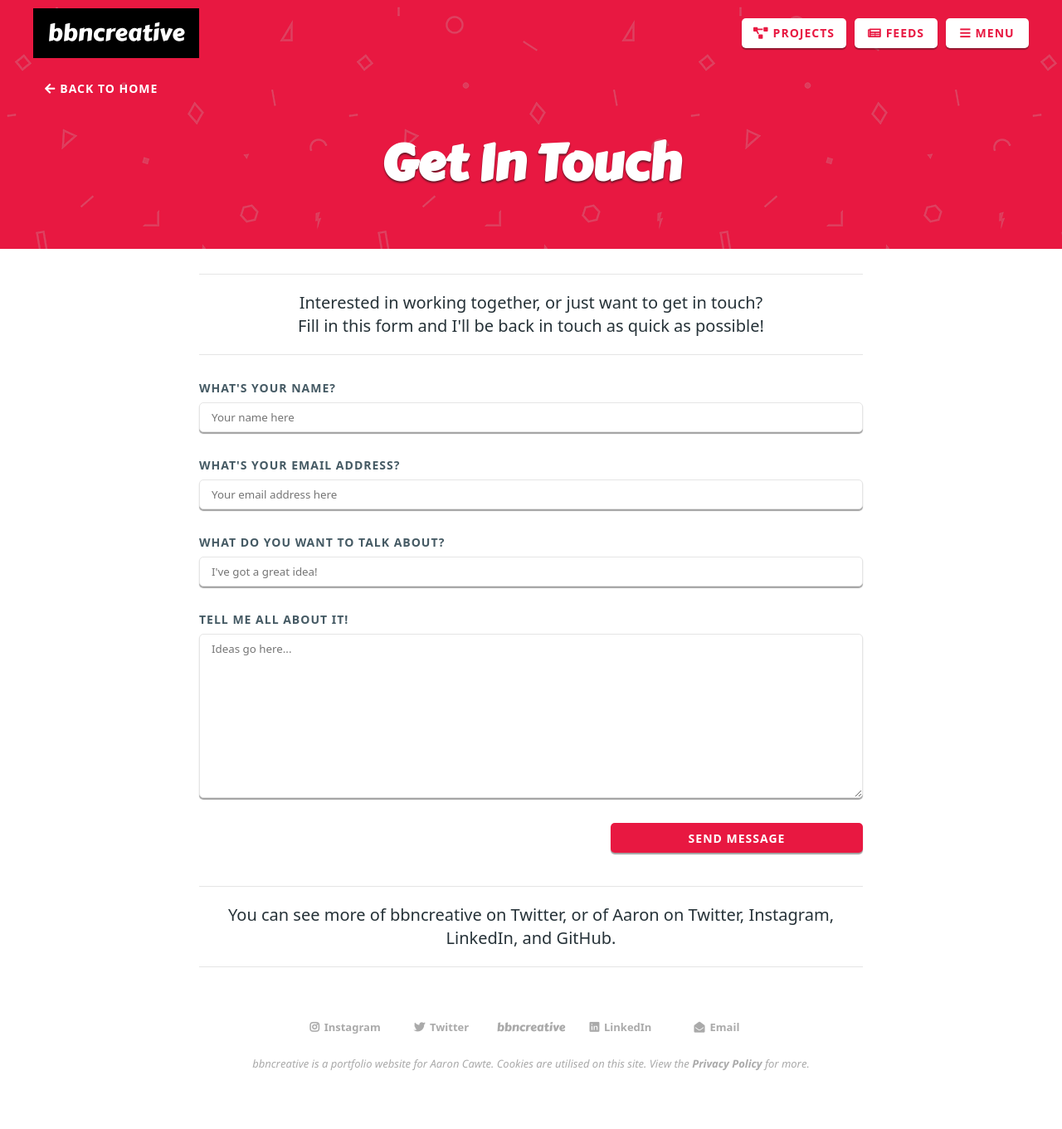
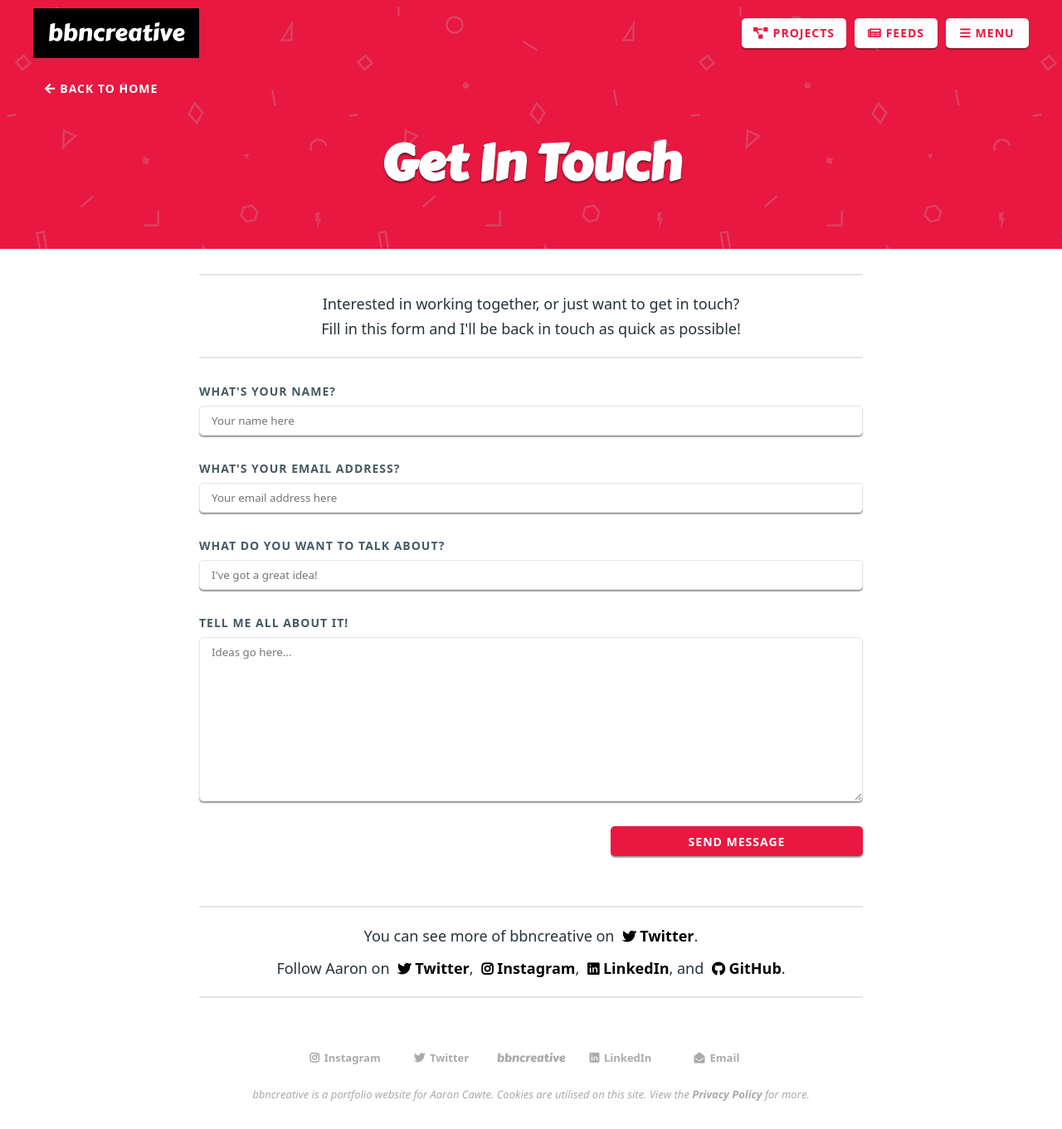
Before and after one commit to aaroncawte/bbncreative-django, a Django app: page /contact in a window 1280 px wide. Shown: the whole page at 83% size. Before the commit the page ends 1290 px from the top, so only its background shows below. Run offline with Django 3.2, Linux system fonts and the light colour scheme; data that the repository does not hold is empty; some libraries are stand-ins or nearby versions; some web fonts are replaced.

Commit message:
Improved social media links.

```diff
--- a/static/style/_definitions.scss
+++ b/static/style/_definitions.scss
@@ -16,6 +16,7 @@ $footer-text: #aaa;
 $instagram-color: #833ab4;
 $twitter-color: #1da1f2;
 $linkedin-color: #0077b5;
+$github-color: #333;
 
 $logo-background: black;
 $logo-colour: white;
@@ -142,7 +143,7 @@ a.no-text-decoration {
 
 /* Element selection
    ======================================================================== */
-html, body, p, strong, em, span, br, a, img, div, button, input, label, h1, h2, h3, h4, h5, h6 {
+html, body, p, i, strong, em, span, br, a, img, div, button, input, label, h1, h2, h3, h4, h5, h6 {
 	&::-moz-selection {
 		background-color: $bbn2;
 		color: #fff;
--- a/static/style/_structure.scss
+++ b/static/style/_structure.scss
@@ -699,12 +699,20 @@ nav {
 	padding: 10px 5px;
 	color: $blue-grey2;
 	text-align: center;
-	border-top: 1px solid $off-white;
-	border-bottom: 1px solid $off-white;
+	border-top: 2px solid $off-white;
+	border-bottom: 2px solid $off-white;
 	p {
 		font-family: $font_sans;
-		font-size: 20px;
-		line-height: 28px;
+		font-size: 18px;
+		line-height: 30px;
+		a {
+			display: inline-block;
+			word-break: keep-all;
+		}
+		i {
+			font-size: 16px;
+			margin: 0 5px;
+		}
 	}
 }
 
@@ -854,9 +862,13 @@ nav {
 		width: 100%;
 		margin-bottom: 30px;
 	}
-	.g-recaptcha, input[type="submit"] {
+	.g-recaptcha {
 		width: 304px;
 		margin: 10px 0 10px auto;
+	}
+	input[type="submit"] {
+		width: 304px;
+		margin-left: auto;
 	}
 }
 /* Footer and components
@@ -957,3 +969,7 @@ footer {
 #linkedinLink:hover {
 	color: $linkedin-color;
 }
+
+#githubLink:hover {
+	color: $github-color;
+}
--- a/static/style/style.css
+++ b/static/style/style.css
@@ -117,11 +117,11 @@ a.no-text-decoration:link, a.no-text-decoration:hover, a.no-text-decoration:acti
 
 /* Element selection
    ======================================================================== */
-html::-moz-selection, body::-moz-selection, p::-moz-selection, strong::-moz-selection, em::-moz-selection, span::-moz-selection, br::-moz-selection, a::-moz-selection, img::-moz-selection, div::-moz-selection, button::-moz-selection, input::-moz-selection, label::-moz-selection, h1::-moz-selection, h2::-moz-selection, h3::-moz-selection, h4::-moz-selection, h5::-moz-selection, h6::-moz-selection {
+html::-moz-selection, body::-moz-selection, p::-moz-selection, i::-moz-selection, strong::-moz-selection, em::-moz-selection, span::-moz-selection, br::-moz-selection, a::-moz-selection, img::-moz-selection, div::-moz-selection, button::-moz-selection, input::-moz-selection, label::-moz-selection, h1::-moz-selection, h2::-moz-selection, h3::-moz-selection, h4::-moz-selection, h5::-moz-selection, h6::-moz-selection {
   background-color: #cc2369;
   color: #fff; }
 
-html::selection, body::selection, p::selection, strong::selection, em::selection, span::selection, br::selection, a::selection, img::selection, div::selection, button::selection, input::selection, label::selection, h1::selection, h2::selection, h3::selection, h4::selection, h5::selection, h6::selection {
+html::selection, body::selection, p::selection, i::selection, strong::selection, em::selection, span::selection, br::selection, a::selection, img::selection, div::selection, button::selection, input::selection, label::selection, h1::selection, h2::selection, h3::selection, h4::selection, h5::selection, h6::selection {
   background-color: #cc2369;
   color: #fff; }
 
@@ -1009,14 +1009,24 @@ nav {
   padding: 10px 5px;
   color: #263238;
   text-align: center;
-  border-top: 1px solid #e5e5e5;
- border-bottom: 1px solid #e5e5e5;
+ border-top: 2px solid #e5e5e5;
+ border-bottom: 2px solid #e5e5e5;
 }
 
 .centre-bio p {
  font-family: "Noto Sans", sans-serif;
- font-size: 20px;
- line-height: 28px;
+ font-size: 18px;
+ line-height: 30px;
+}
+
+.centre-bio p a {
+ display: inline-block;
+ word-break: keep-all;
+}
+
+.centre-bio p i {
+ font-size: 16px;
+ margin: 0 5px;
 }
 
 .protected-warning {
@@ -1159,7 +1169,6 @@ nav {
 	font-size: 64px;
  }
 }
-
 /* Contact Page
 	 ======================================================================== */
 #contactForm {
@@ -1173,9 +1182,14 @@ nav {
  margin-bottom: 30px;
 }
 
-#contactForm .g-recaptcha, #contactForm input[type="submit"] {
+#contactForm .g-recaptcha {
  width: 304px;
  margin: 10px 0 10px auto;
+}
+
+#contactForm input[type="submit"] {
+ width: 304px;
+ margin-left: auto;
 }
 
 /* Footer and components
@@ -1285,4 +1299,8 @@ footer {
  color: #0077b5;
 }
 
+#githubLink:hover {
+ color: #333;
+}
+
 /*# sourceMappingURL=style.css.map */
--- a/templates/contact.html
+++ b/templates/contact.html
@@ -18,7 +18,17 @@
             </form>
         </div>
         <div class="centre-bio">
-            <p>You can see more of bbncreative on Twitter, or of Aaron on Twitter, Instagram, LinkedIn, and GitHub.</p>
+            <p>You can see more of bbncreative on <a href="https://twitter.com/bbncreative" class="no-text-decoration"
+                                                     id="twitterLink" target="_blank" rel="noopener noreferrer"><i
+                    class="fab fa-twitter"></i>Twitter</a>.</p>
+            <p>Follow Aaron on <a href="https://twitter.com/aaroncawte" class="no-text-decoration" id="twitterLink"
+                                  target="_blank" rel="noopener noreferrer"><i class="fab fa-twitter"></i>Twitter</a>,
+                <a href="https://instagram.com/aaroncawte" class="no-text-decoration" id="instagramLink" target="_blank"
+                   rel="noopener noreferrer"><i class="fab fa-instagram"></i>Instagram</a>, <a
+                        href="https://linkedin.com/in/aaroncawte" class="no-text-decoration" id="linkedinLink"
+                        target="_blank" rel="noopener noreferrer"><i class="fab fa-linkedin"></i>LinkedIn</a>, and <a
+                        href="https://github.com/aaroncawte" class="no-text-decoration" id="githubLink" target="_blank"
+                        rel="noopener noreferrer"><i class="fab fa-github"></i>GitHub</a>.</p>
         </div>
     </div>
 {% endblock %}
```
Also changed, not shown: 1 other file.
